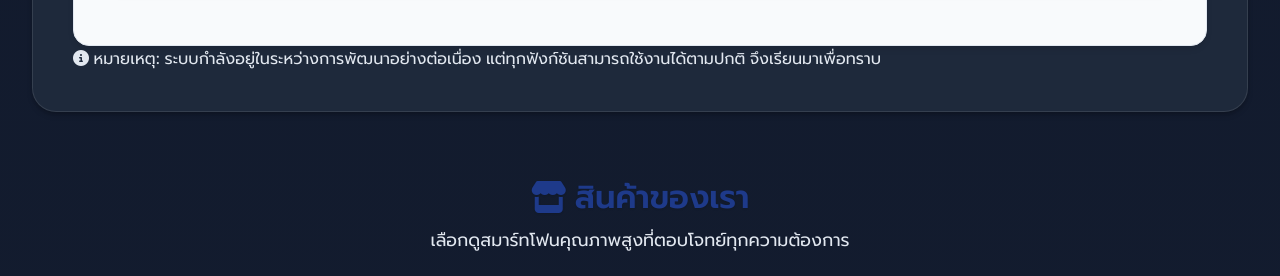
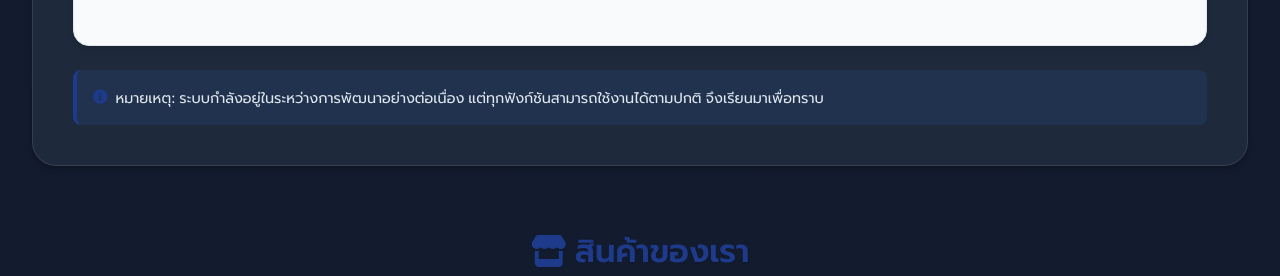
Before and after one commit to skyphone-webui/skyphone-webui.github.io, a plain HTML site: page index.html in a window 1280 px wide. Shown: the part 1780-2056 px from the top of the page. Drawn offline with Linux system fonts and the light colour scheme.

Commit message:
Add files via upload

```diff
--- a/styles/styles.css
+++ b/styles/styles.css
@@ -698,6 +698,27 @@ main {
     border-radius: 50%;
     display: none;
     animation: bounce 2s infinite;
+}
+
+.development-note {
+    margin-top: 1.5rem;
+    padding: 1rem;
+    background-color: rgba(59, 130, 246, 0.1);
+    border-radius: 0.5rem;
+    border-left: 4px solid var(--primary-color);
+}
+
+.development-note p {
+    color: var(--text-color);
+    font-size: 0.9rem;
+    display: flex;
+    align-items: center;
+    gap: 0.5rem;
+    margin: 0;
+}
+
+.development-note i {
+    color: var(--primary-color);
 }
 
 @keyframes bounce {
```
